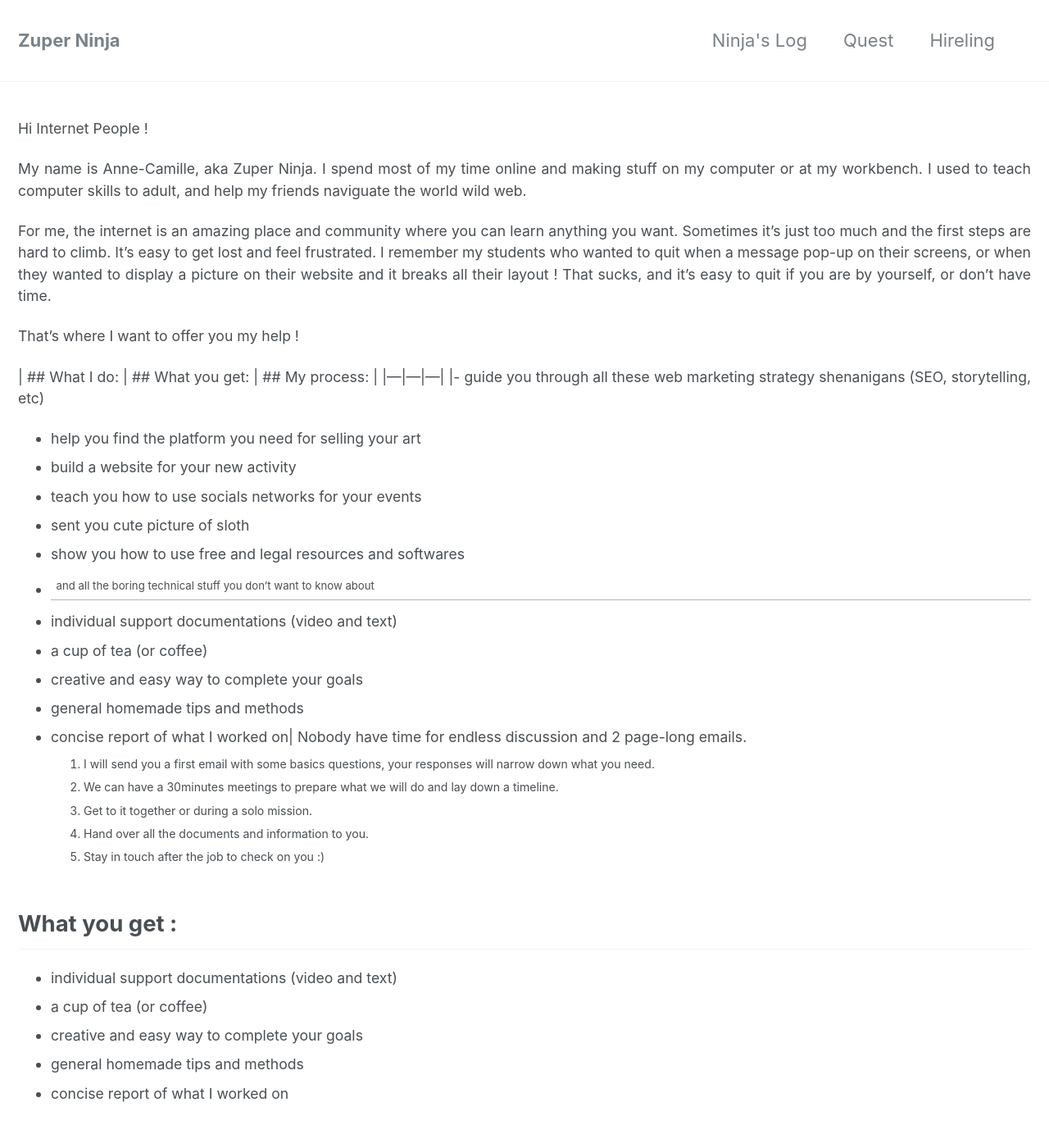
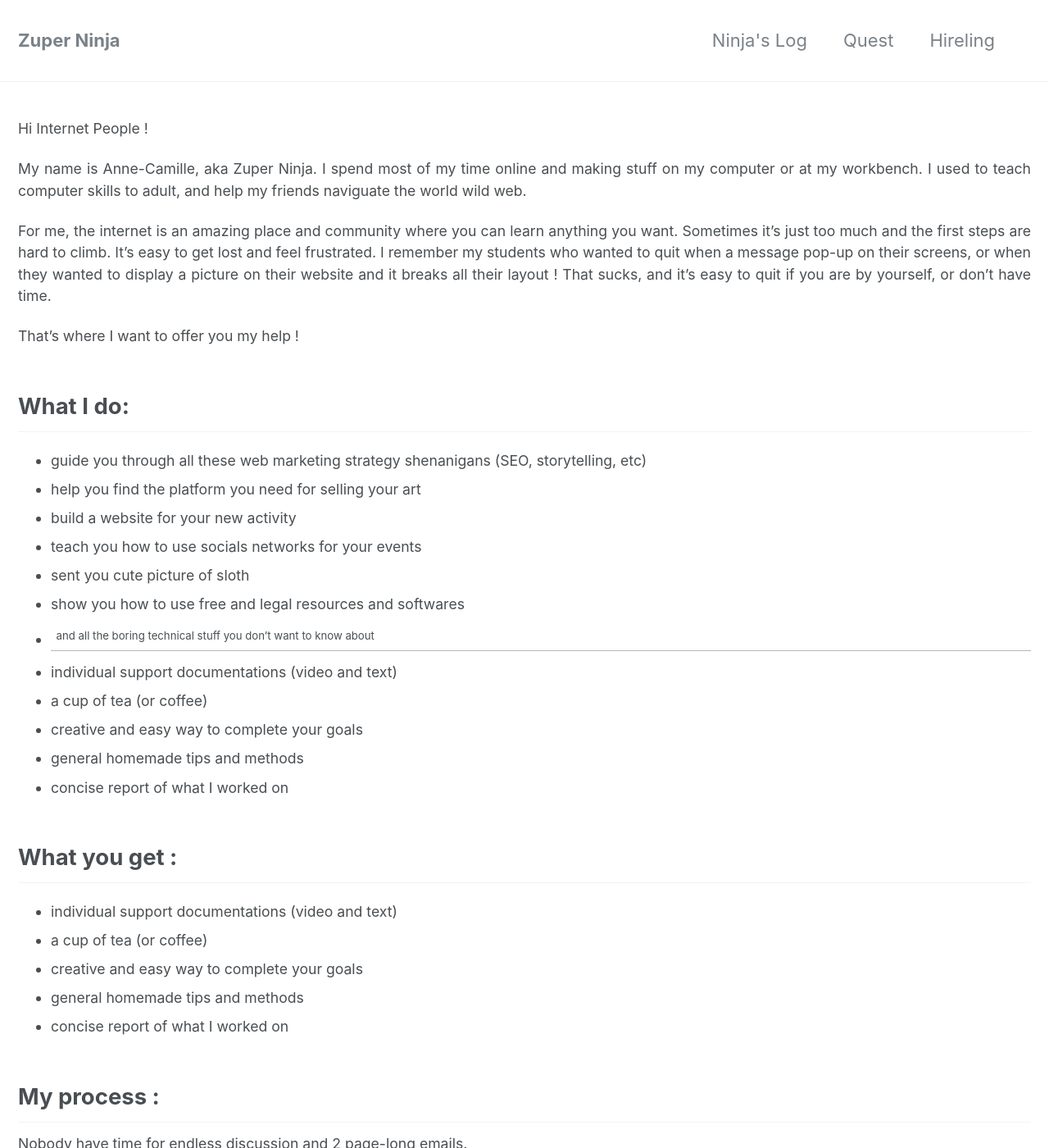
Before and after one commit to zuperninja/zuperninja.github.io, a Jekyll site: the page built from _pages/about.md, in a window 1280 px wide and 1400 px high. Shown: the whole window at 82% size. Built offline with Jekyll 4.4.1, drawn with Linux system fonts in a browser that asks for light colours; some of the changed text lies outside the part shown.

Commit message:
Update about.md

```diff
--- a/_pages/about.md
+++ b/_pages/about.md
@@ -19,9 +19,9 @@
 
 That's where I want to offer you my help !
 
-| ## What I do: | ## What you get: | ## My process: |
-|---|---|---|
-|- guide you through all these web marketing strategy shenanigans (SEO, storytelling, etc)
+## What I do:
+
+- guide you through all these web marketing strategy shenanigans (SEO, storytelling, etc)
 - help you find the platform you need for selling your art
 - build a website for your new activity
 - teach you how to use socials networks for your events
@@ -32,13 +32,7 @@
 - a cup of tea (or coffee)
 - creative and easy way to complete your goals
 - general homemade tips and methods
-- concise report of what I worked on|
-Nobody have time for endless discussion and 2 page-long emails.
-1. I will send you a first email with some basics questions, your responses will narrow down what you need.
-2. We can have a 30minutes meetings to prepare what we will do and lay down a timeline.
-3. Get to it together or during a solo mission.
-4. Hand over all the documents and information to you.
-5. Stay in touch after the job to check on you :)
+- concise report of what I worked on
 
 ## What you get :
 - individual support documentations (video and text)
```
Also changed, not shown: other parts of _pages/about.md (+1 -1 lines).
